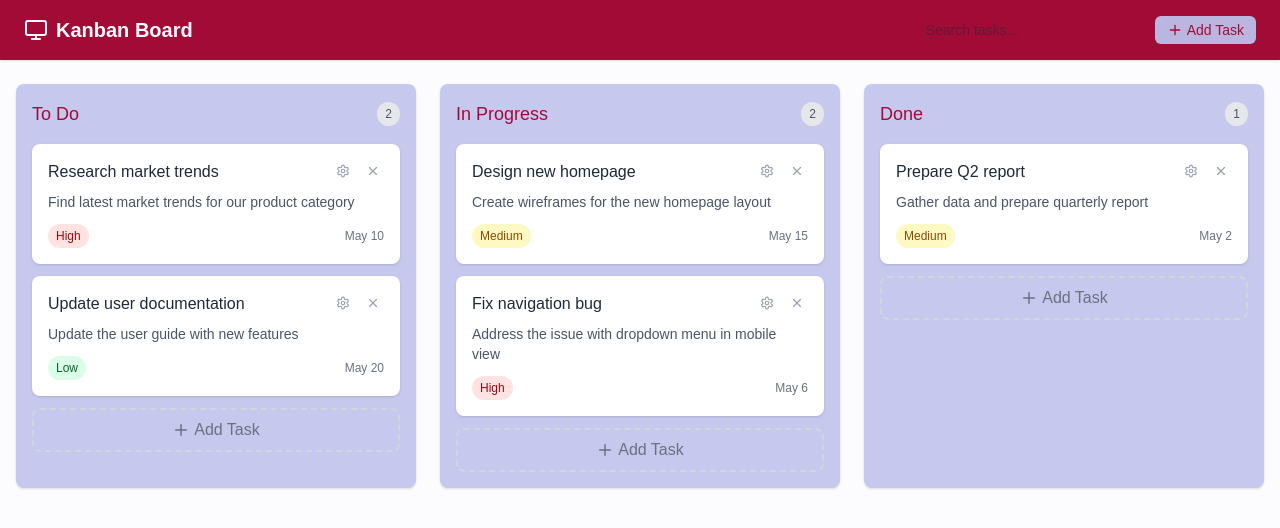
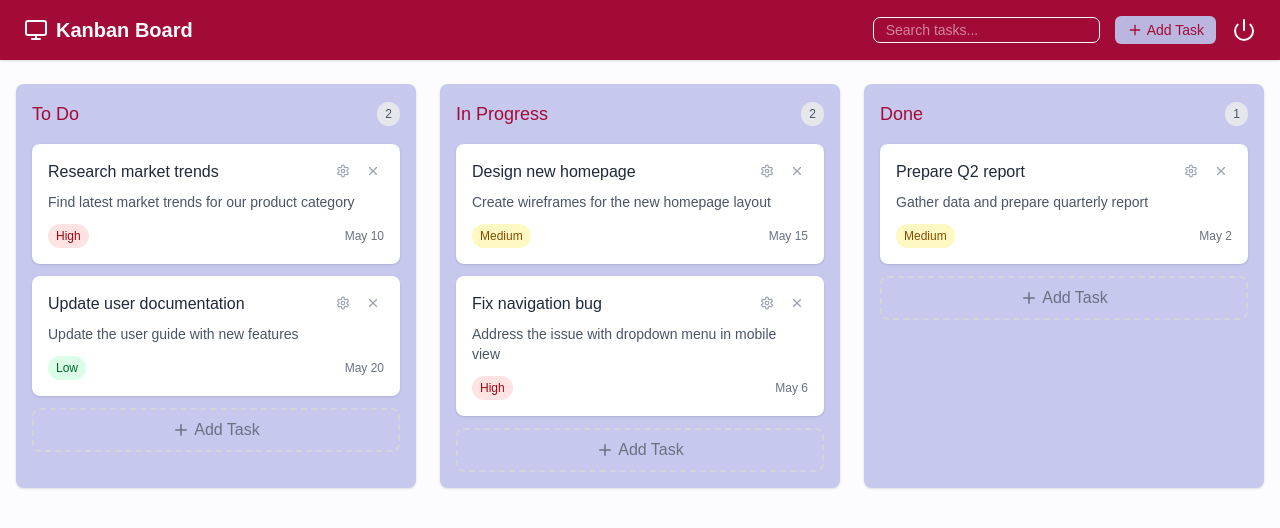
Before and after one commit to its-kunal/monkey-kanban, a Next.js app: page / in a window 1280 px wide. Shown: the top 528 px of the page. Built offline with nearby package versions, Linux system fonts and the light colour scheme; no server answers; sample sign-in values are in the browser's storage.

Commit message:
feat: add logout functionality and update KanbanBoard layout

```diff
--- a/src/components/KanbanBoard.tsx
+++ b/src/components/KanbanBoard.tsx
@@ -1,12 +1,15 @@
 "use client";
 
-import { Monitor, Plus, Settings, X } from "lucide-react";
+import { Monitor, Plus, Power, Settings, X } from "lucide-react";
 import { Task, TaskPriority, TaskStatus } from "@/types/Task";
 import { formatDate, generateId } from "@/lib/common";
 import { useEffect, useRef, useState } from "react";
 
 import { PriorityBadge } from "./PriorityBadge";
+import { auth } from "@/lib/firebase";
+import { signOut } from "firebase/auth";
 import theme from "@/config/theme";
+import { useAuthContext } from "@/hooks/AuthContext";
 
 // Sample initial data
 const initialTasks: Task[] = [
@@ -69,6 +72,12 @@ const KanbanBoard: React.FC = () => {
 
   // Ref for form
   const formRef = useRef<HTMLDivElement>(null);
+
+  const { loading } = useAuthContext();
+
+  const logoutCb = async () => {
+    await signOut(auth);
+  };
 
   // Handler for adding a new task
   const handleAddTask = () => {
@@ -342,16 +351,16 @@ const KanbanBoard: React.FC = () => {
       >
         <div className="flex items-center">
           <Monitor className="mr-2" size={24} />
-          <h1 className="text-xl font-semibold">Kanban Board</h1>
+          <h1 className="text-xl font-semibold break-words">Kanban Board</h1>
         </div>
         <div className="flex items-center gap-4">
-          <div className="relative">
+          <div className="relative hidden md:block">
             <input
               type="text"
               placeholder="Search tasks..."
               value={searchQuery}
               onChange={(e) => setSearchQuery(e.target.value)}
-              className="pl-3 pr-8 py-1 rounded-md text-gray-800 text-sm focus:outline-none focus:ring-2 focus:ring-opacity-50"
+              className="pl-3 pr-8 py-[2px] rounded-md text-white text-sm focus:outline-none focus:ring-2 focus:ring-opacity-50 outline-1"
             />
             {searchQuery && (
               <button
@@ -369,6 +378,9 @@ const KanbanBoard: React.FC = () => {
           >
             <Plus size={16} className="mr-1" />
             Add Task
+          </button>
+          <button onClick={logoutCb} disabled={loading}>
+            <Power />
           </button>
         </div>
       </header>
```
